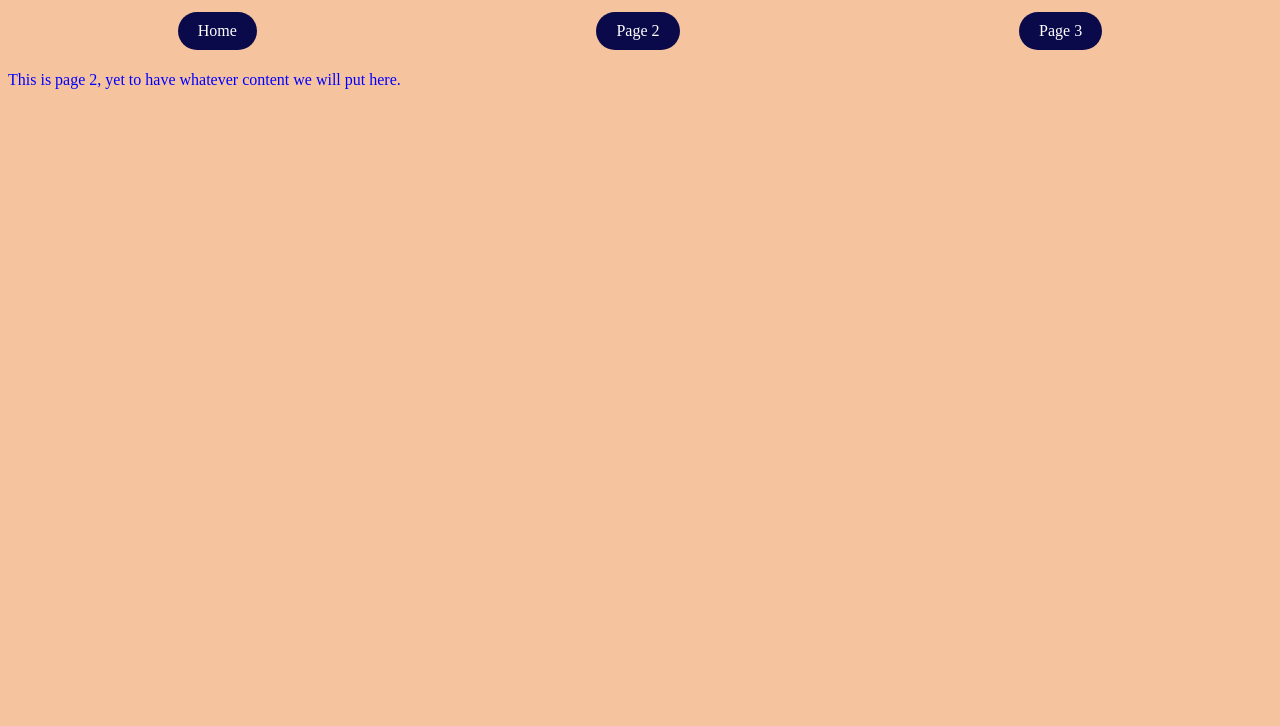
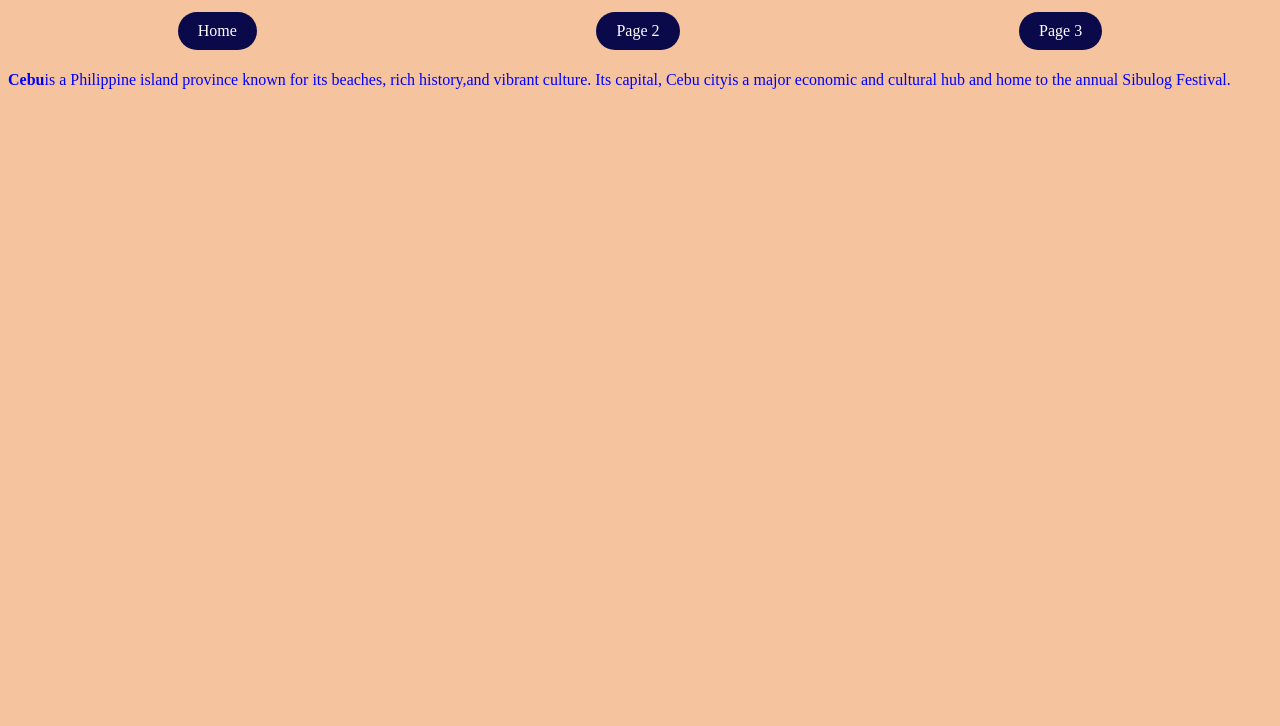
Before and after one commit to Gloryjoygabisay/gloryjoyhtml, a plain HTML site: page html/page2.html in a window 1280 px wide. Shown: the part 74-800 px from the top of the page. Drawn offline with Linux system fonts and the light colour scheme.

Commit message:
Update page2.html
update changes

```diff
--- a/html/page2.html
+++ b/html/page2.html
@@ -19,7 +19,7 @@
         </ul>
     </nav>
 
-    <p>This is page 2, yet to have whatever content we will put here.</p>
+    <p><b>Cebu</b>is a Philippine island province known for its beaches, rich history,and vibrant culture. Its capital, Cebu cityis a major economic and cultural hub and home to the annual Sibulog Festival.</p>
 </body>
 
 </html>
```
